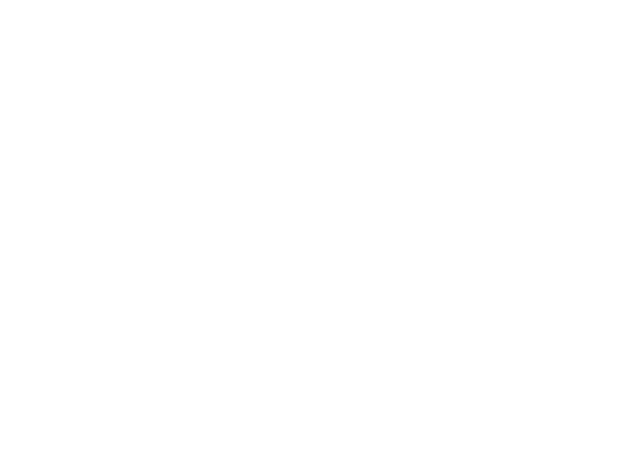
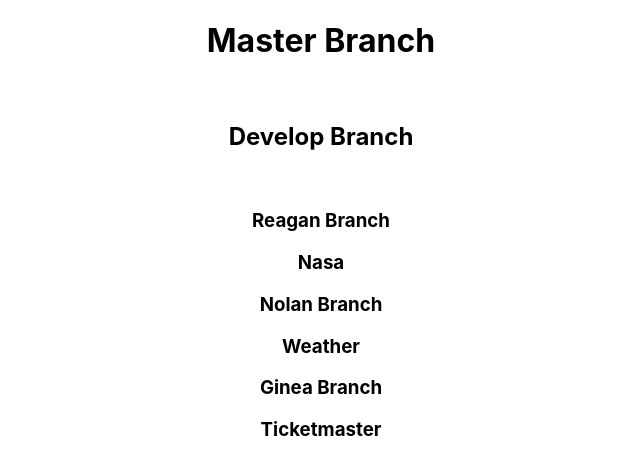
Before and after one commit to gineakanoe/teamGit, a React (Create React App) app in the folder team-git/: page / in a window 1280 px wide. Shown: the top 474 px of the page, without its empty margins (319-959 px from the left). Built offline with nearby package versions, Linux system fonts and the light colour scheme.

Commit message:
changed tab title in index html and imported and added basic wireframe to app js page

```diff
--- a/team-git/public/index.html
+++ b/team-git/public/index.html
@@ -24,7 +24,7 @@
       work correctly both with client-side routing and a non-root public URL.
       Learn how to configure a non-root public URL by running `npm run build`.
     -->
-    <title>React App</title>
+    <title>Team Git 5</title>
   </head>
   <body>
     <noscript>You need to enable JavaScript to run this app.</noscript>
--- a/team-git/src/App.js
+++ b/team-git/src/App.js
@@ -1,8 +1,31 @@
+import React from 'react';
 import './App.css';
+import Nasa from './component/app/Nasa';
+import Weatherapp from './component/app/Weatherapp';
+import Ticketmaster from './component/app/Ticketmaster';
 
 function App() {
   return (
     <div className="App">
+      <h1>Master Branch</h1>
+      <br />
+      <h2>Develop Branch</h2>
+      <br />
+      <div>
+        <h3>Reagan Branch</h3>
+        <h3>Nasa</h3>
+        {/* <Nasa /> */}
+      </div>
+      <div>
+        <h3>Nolan Branch</h3>
+        <h3>Weather</h3>
+        {/* <Weatherapp /> */}
+      </div>
+      <div>
+        <h3>Ginea Branch</h3>
+        <h3>Ticketmaster</h3>
+        {/* <Ticketmaster /> */}
+      </div>
 
     </div>
   );
```
